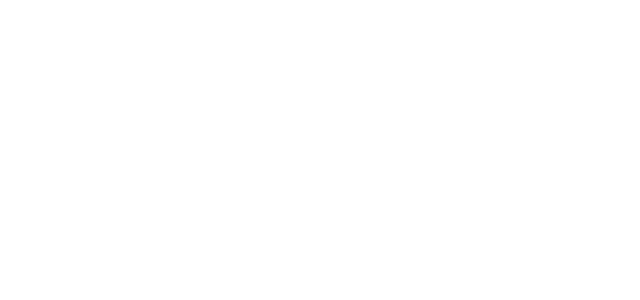
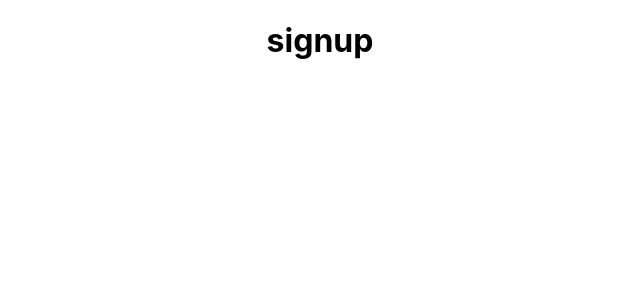
Before and after one commit to prerna1113/mypcot, a React (Create React App) app in the folder myapp/: page /signup in a window 1280 px wide. Shown: the top 300 px of the page, without its empty margins (320-960 px from the left). Built offline with nearby package versions, Linux system fonts and the light colour scheme.

Commit message:
routes added

```diff
--- a/myapp/src/App.js
+++ b/myapp/src/App.js
@@ -1,9 +1,21 @@
 
 import './App.css';
+import{BrowserRouter as Router,Routes,Route} from "react-router-dom"
+import Login from './Component/Login';
+import Signup from './Component/Signup';
+import Home from './Component/Home';
+import {useState} from 'react'
 
 function App() {
   return (
     <div className="App">
+      <Router>
+        <Routes>
+          <Route path ="/" element ={<Login />}/>
+          <Route path ="/signup" element ={<Signup/>}/>
+          <Route path ="/home" element ={<Home />}/>
+        </Routes>
+      </Router>
 
     </div>
   );
--- /dev/null
+++ b/myapp/src/Component/Home.js
@@ -0,0 +1,9 @@
+import React from 'react'
+
+function Home() {
+  return (
+    <div>Home</div>
+  )
+}
+
+export default Home
--- /dev/null
+++ b/myapp/src/Component/Login.js
@@ -0,0 +1,11 @@
+import React from 'react'
+
+function Login() {
+  return (
+    <div>
+        <h1>Login</h1>
+    </div>
+  )
+}
+
+export default Login
--- /dev/null
+++ b/myapp/src/Component/Signup.js
@@ -0,0 +1,14 @@
+import React from 'react'
+
+function Signup() {
+  return (
+    <div>
+        <form>
+            <h1>signup</h1>
+        </form>
+
+    </div>
+  )
+}
+
+export default Signup
```
